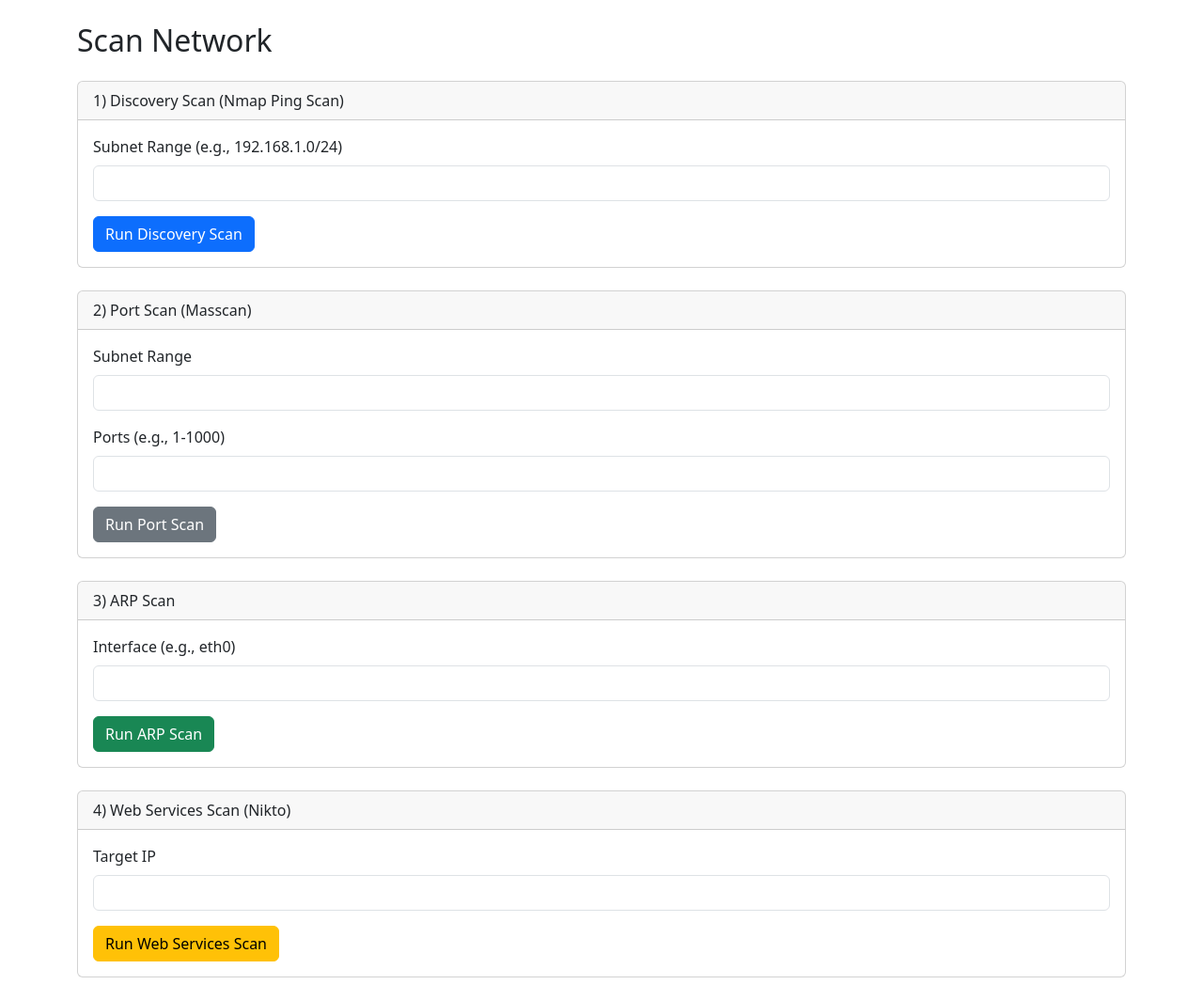
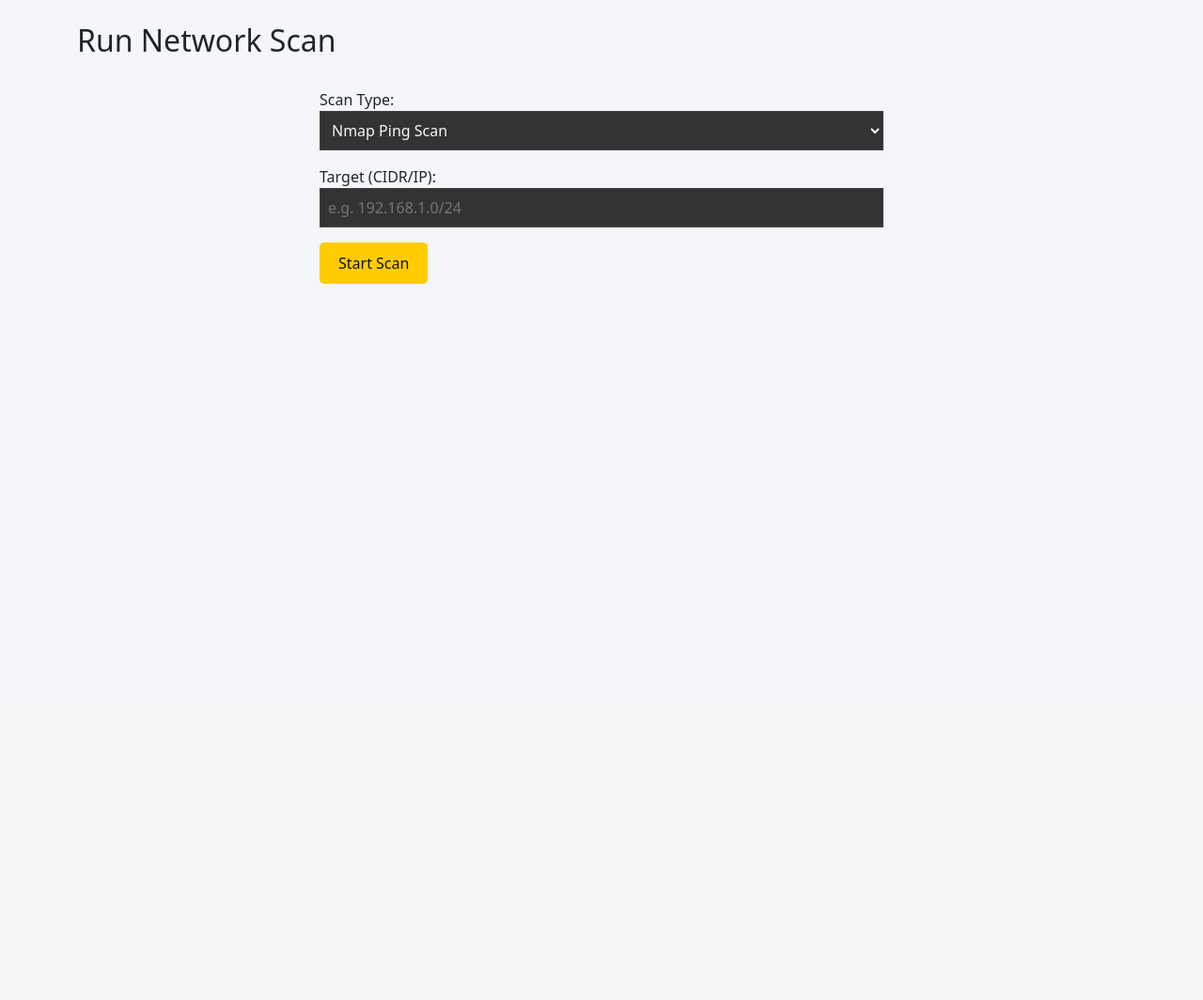
Before and after one commit to bailey189/lantern, a Flask app: template templates/scan.html in a window 1280 px wide. Shown: the part 56-1120 px from the top of the page at 94% size. After the commit the page ends 358 px from the top, so only its background shows below. Run offline with Flask 3, Linux system fonts and the light colour scheme; the template is opened without the code that fills it, so the values that code supplies are empty.

Commit message:
Update scan.html

```diff
--- a/app/templates/scan.html
+++ b/app/templates/scan.html
@@ -1,77 +1,25 @@
 <!-- templates/scan.html -->
-<!DOCTYPE html>
-<html lang="en">
-<head>
-    <meta charset="UTF-8">
-    <title>Scan - Lantern</title>
-    <link rel="stylesheet" href="{{ url_for('static', filename='styles.css') }}">
-    <link href="https://cdn.jsdelivr.net/npm/bootstrap@5.3.2/dist/css/bootstrap.min.css" rel="stylesheet">
-</head>
-<body>
-    {% include 'navbar.html' %}
+{% extends 'base.html' %}
 
-    <div class="container mt-4">
-        <h2>Scan Network</h2>
+{% block content %}
+  <h2>Run Network Scan</h2>
+  <form method="post" style="margin-top: 2rem; text-align: left; max-width: 600px; margin-left: auto; margin-right: auto;">
+    <div style="margin-bottom: 1rem;">
+      <label for="scan_type">Scan Type:</label><br>
+      <select name="scan_type" required style="width: 100%; padding: 8px; background: #333; color: #f5f5f5; border: 1px solid #444;">
+        <option value="nmap">Nmap Ping Scan</option>
+        <option value="arp-scan">ARP Scan</option>
+      </select>
+    </div>
+    <div style="margin-bottom: 1rem;">
+      <label for="target">Target (CIDR/IP):</label><br>
+      <input type="text" name="target" required placeholder="e.g. 192.168.1.0/24" style="width: 100%; padding: 8px; background: #333; color: #f5f5f5; border: 1px solid #444;">
+    </div>
+    <button type="submit" style="background: #ffcc00; color: #121212; border: none; padding: 10px 20px; border-radius: 5px; cursor: pointer;">Start Scan</button>
+  </form>
 
-        <!-- Discovery Scan -->
-        <div class="card my-4">
-            <div class="card-header">1) Discovery Scan (Nmap Ping Scan)</div>
-            <div class="card-body">
-                <form method="POST" action="/scan/discovery">
-                    <div class="mb-3">
-                        <label for="nmap_subnet" class="form-label">Subnet Range (e.g., 192.168.1.0/24)</label>
-                        <input type="text" class="form-control" id="nmap_subnet" name="subnet" required>
-                    </div>
-                    <button type="submit" class="btn btn-primary">Run Discovery Scan</button>
-                </form>
-            </div>
-        </div>
-
-        <!-- Port Scan -->
-        <div class="card my-4">
-            <div class="card-header">2) Port Scan (Masscan)</div>
-            <div class="card-body">
-                <form method="POST" action="/scan/port">
-                    <div class="mb-3">
-                        <label for="masscan_subnet" class="form-label">Subnet Range</label>
-                        <input type="text" class="form-control" id="masscan_subnet" name="subnet" required>
-                    </div>
-                    <div class="mb-3">
-                        <label for="ports" class="form-label">Ports (e.g., 1-1000)</label>
-                        <input type="text" class="form-control" id="ports" name="ports" required>
-                    </div>
-                    <button type="submit" class="btn btn-secondary">Run Port Scan</button>
-                </form>
-            </div>
-        </div>
-
-        <!-- ARP Scan -->
-        <div class="card my-4">
-            <div class="card-header">3) ARP Scan</div>
-            <div class="card-body">
-                <form method="POST" action="/scan/arp">
-                    <div class="mb-3">
-                        <label for="arp_interface" class="form-label">Interface (e.g., eth0)</label>
-                        <input type="text" class="form-control" id="arp_interface" name="interface" required>
-                    </div>
-                    <button type="submit" class="btn btn-success">Run ARP Scan</button>
-                </form>
-            </div>
-        </div>
-
-        <!-- Web Services Scan -->
-        <div class="card my-4">
-            <div class="card-header">4) Web Services Scan (Nikto)</div>
-            <div class="card-body">
-                <form method="POST" action="/scan/nikto">
-                    <div class="mb-3">
-                        <label for="target_ip" class="form-label">Target IP</label>
-                        <input type="text" class="form-control" id="target_ip" name="ip" required>
-                    </div>
-                    <button type="submit" class="btn btn-warning">Run Web Services Scan</button>
-                </form>
-            </div>
-        </div>
-    </div>
-</body>
-</html>
+  {% if result %}
+    <h3 style="margin-top: 2rem;">Scan Results:</h3>
+    <pre style="text-align: left; background: #1e1e1e; color: #f5f5f5; padding: 1rem; border: 1px solid #444; max-width: 800px; margin: 1rem auto; white-space: pre-wrap;">{{ result }}</pre>
+  {% endif %}
+{% endblock %}
```
